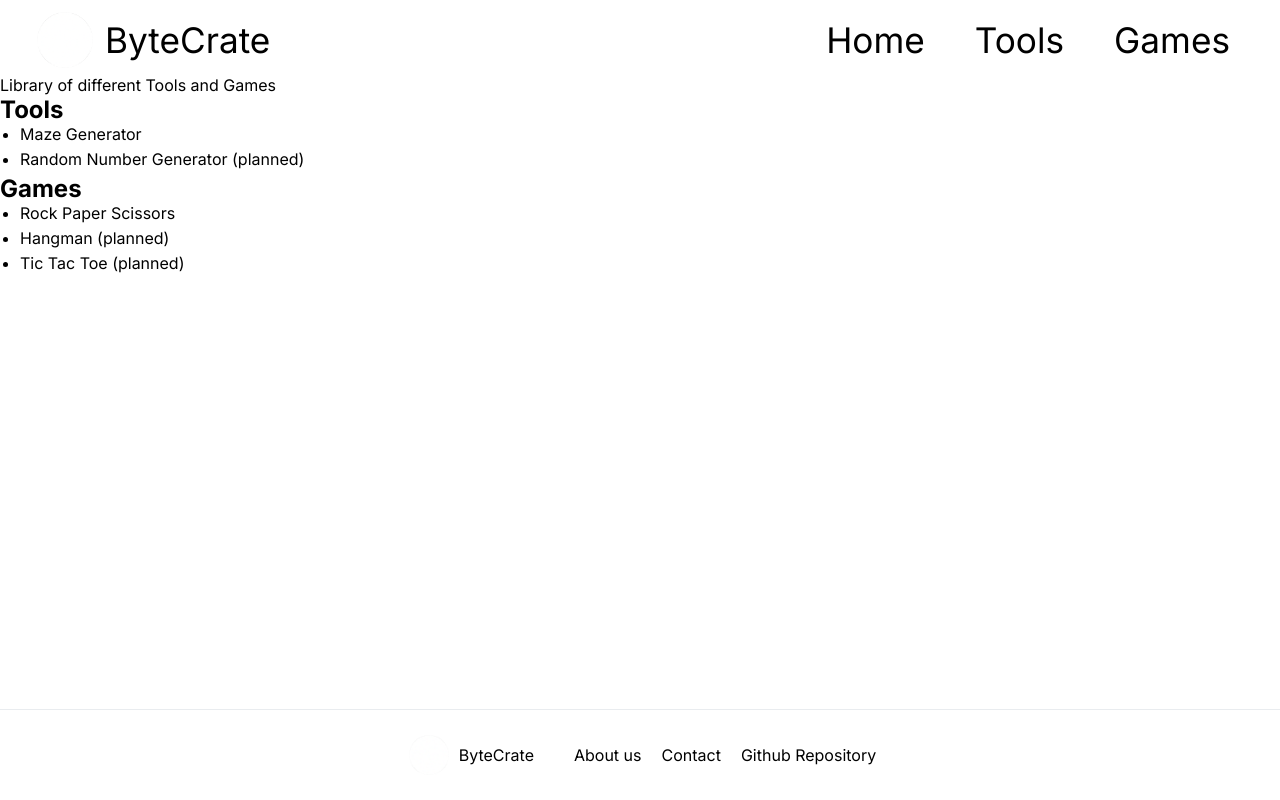
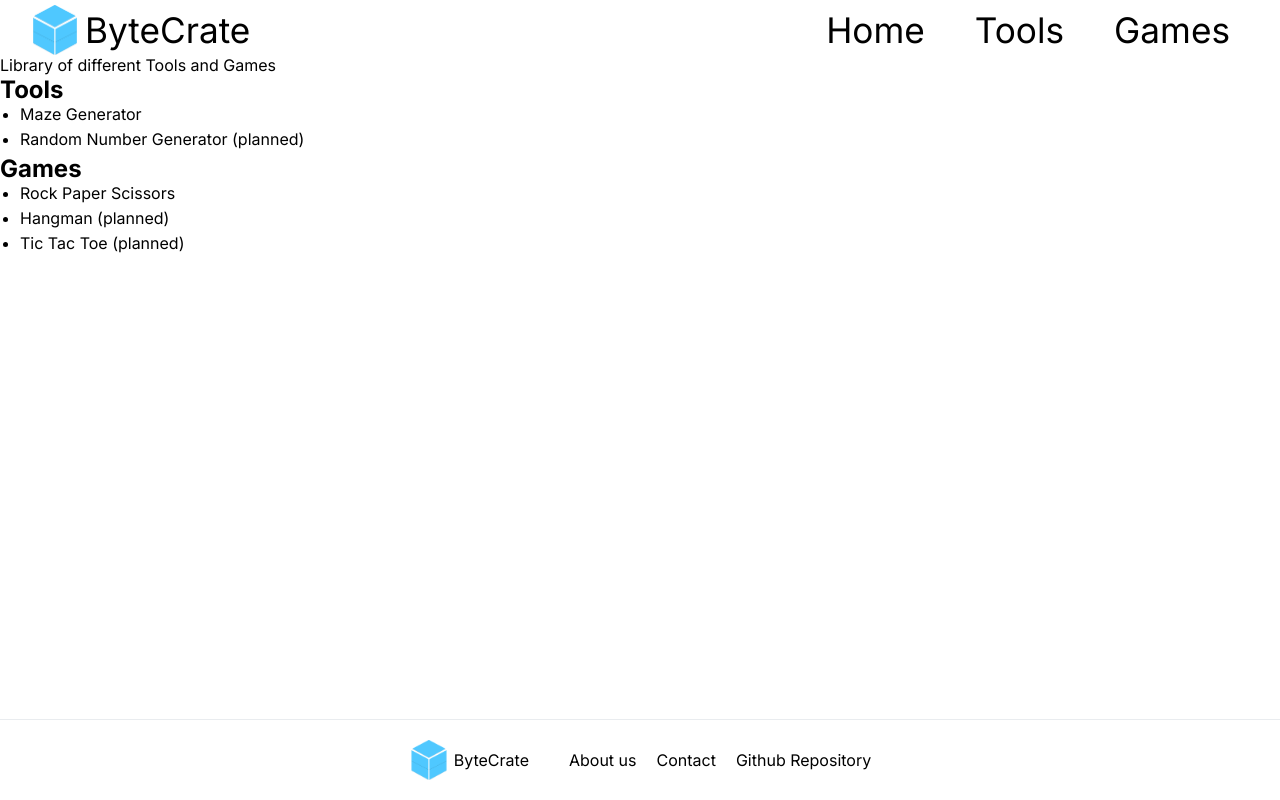
Before and after one commit to hafemi/bytecrate, a Next.js app: page / in a window 1280 px wide. Built offline with nearby package versions, Linux system fonts and the light colour scheme.

Commit message:
added new logo

```diff
--- a/components/root-layout.tsx
+++ b/components/root-layout.tsx
@@ -14,7 +14,7 @@ export const Header = () => {
 const HeaderLogo = () => {
   return (
     <div className={`${styles.logoContainer} ${styles.headerLogoPadding}`}>
-      <Image src="/assets/bytecraft_logo.png" alt="ByteCrate logo" width={70} height={70} />
+      <Image src="/assets/bytecrate_logo.png" alt="ByteCrate logo" width={50} height={50} />
       <p>ByteCrate</p>
     </div>
   );
@@ -55,7 +55,7 @@ export const Footer = () => {
 const FooterLogo = () => {
   return (
     <div className={styles.logoContainer}>
-      <Image src="/assets/bytecraft_logo.png" alt="ByteCrate logo" width={50} height={50} />
+      <Image src="/assets/bytecrate_logo.png" alt="ByteCrate logo" width={40} height={40} />
       <p>ByteCrate</p>
     </div>
   );
```
Also changed, not shown: public/assets/bytecraft_logo.png (deleted), public/assets/bytecrate_logo.png (added).
